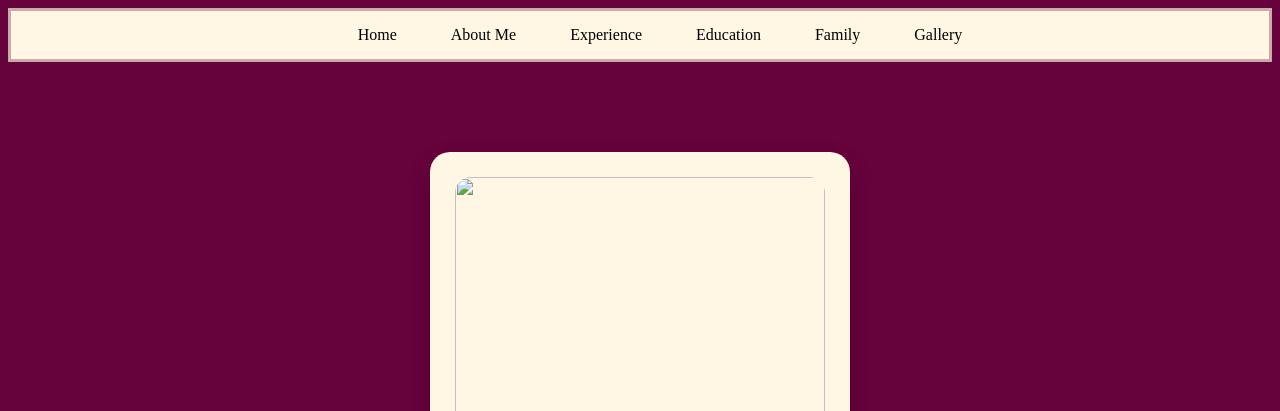
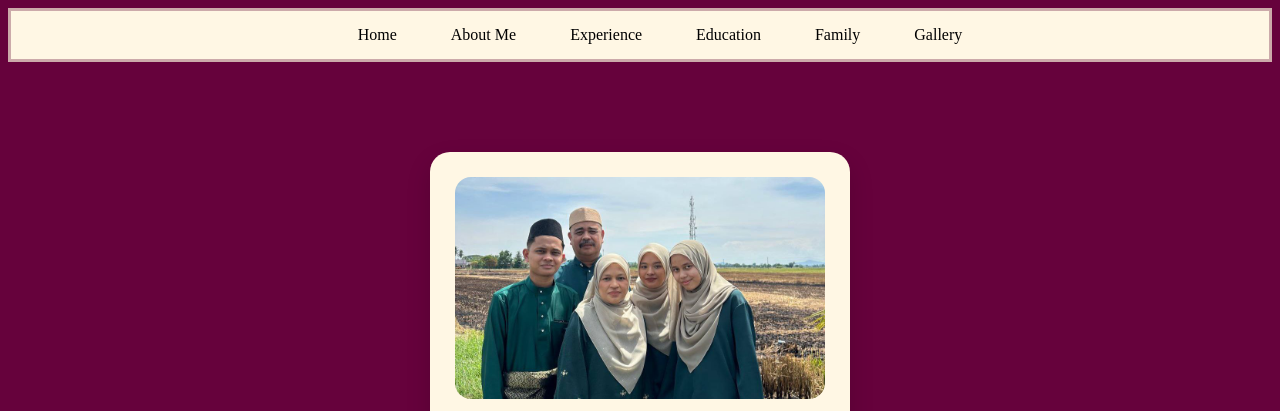
Before and after one commit to loafiacs/IZZATIADILAH-IMD318, a plain HTML site: page index.html/Project Family.html in a window 1280 px wide. Shown: the top 411 px of the page. Drawn offline with Linux system fonts and the light colour scheme; files whose address does not match are found by name.

Commit message:
Update Project Family.html

```diff
--- a/index.html/Project Family.html
+++ b/index.html/Project Family.html
@@ -21,7 +21,7 @@
 
 	<div class="family-box">
 
-	<img src = "cs/thecs.jpg">
+	<img src = "/IZZATIADILAH-IMD318/cs/thecs.jpg">
 
 	<h1> Che Sab Family ᯓ★</h1>
 
```
